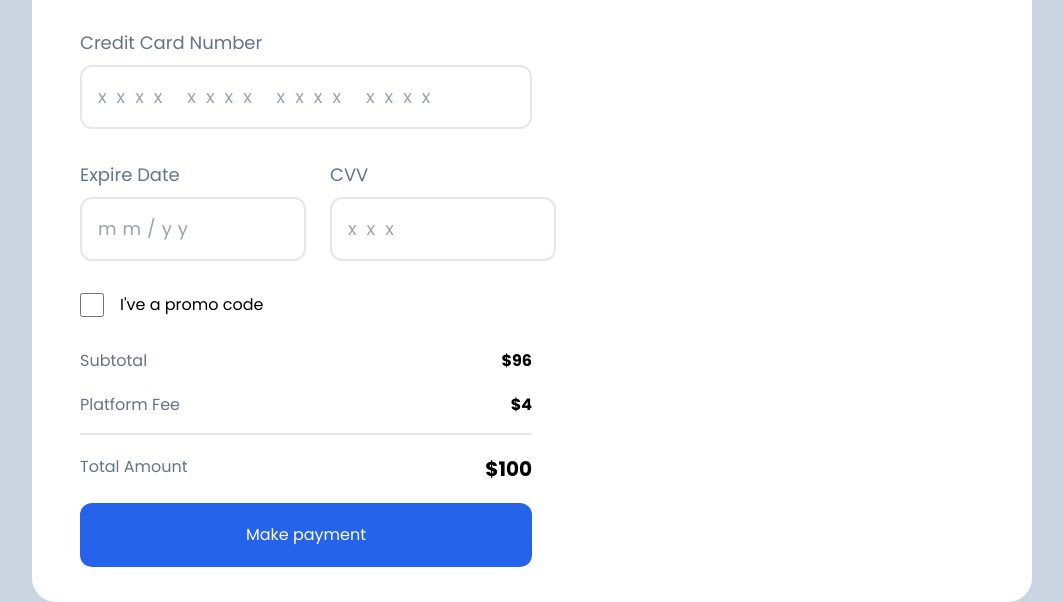
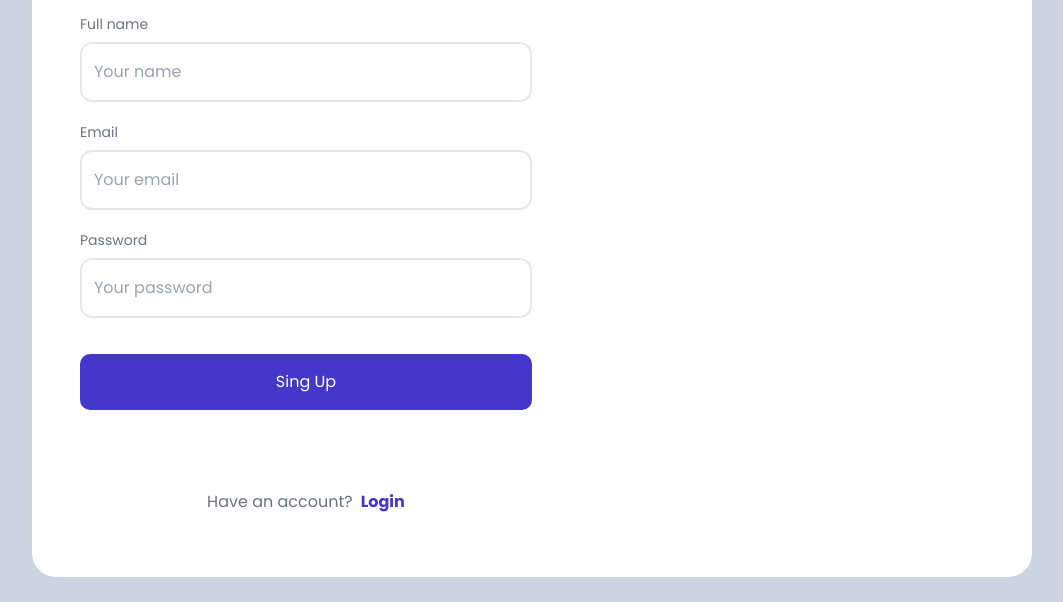
Before and after one commit to Ksertos/Wypociny1, a plain HTML site: page index.html in a window 1280 px wide. Shown: the part 198-800 px from the top of the page, without its empty margins (108-1171 px from the left). Drawn offline with nearby package versions, Linux system fonts and the light colour scheme.

Commit message:
index.html

```diff
--- a/index.html
+++ b/index.html
@@ -6,50 +6,33 @@
   <meta name="viewport" content="width=device-width, initial-scale=1.0">
   <link rel="stylesheet" href="./style.css">
   <script src="https://cdn.tailwindcss.com"></script>
-  <title>Wypociny</title>
+  <title>Strona</title>
 </head>
 <body>
   <div class="w-full h-screen flex justify-center items-center bg-slate-300">
-    <div class="w-[1000px] h-[800px] bg-white rounded-3xl px-12 flex flex-col justify-center gap-y-8">
-      <h1 class="font-bold text-xl">Payment details</h1>
-        <div class="flex flex-col justify-center w-3/6 gap-y-2">
-          <label for="email" class="font-normal text-lg text-slate-500">Email address</label>
-          <input type="email" placeholder="Enter your email" id="email" class="border-2 py-4 px-4 rounded-xl font-normal text-lg focus:outline-none focus:border-sky-600 focus:bg-slate-100">
+    <div class="w-[1000px] h-[750px] bg-white rounded-3xl px-12 flex flex-col justify-center">
+      <h1 class="font-bold text-3xl">Get started</h1>
+      <h2 class="text-s pt-4 pb-10 text-gray-500">Create your account now</h2>
+      <div class="flex flex-col justify-center w-1/2">
+        <label for="fname" class="text-sm text-gray-500 py-2">Full name</label>
+        <input class="py-4 px-3 bg-white rounded-xl border-2 border-gray-200 mb-3 focus:outline-none focus:border-blue-400 focus:bg-slate-100" type="text" placeholder="Your name" id="fname">
         </div>
-        <div class="flex flex-col justify-center w-3/6 gap-y-2">
-          <label for="ccn" class="font-normal text-lg text-slate-500">Credit Card Number</label>
-          <input type="tel" placeholder="xxxx xxxx xxxx xxxx" id="ccn" class="border-2 py-4 px-4 rounded-xl font-normal text-lg focus:outline-none focus:border-sky-600 focus:bg-slate-100 tracking-[10px]">
-        </div>
-        <div class="w-3/6 flex flex-row gap-x-6 ">
-          <div class="flex flex-col justify-center w-3/6 gap-y-2">
-            <label for="ccn" class="font-normal text-lg text-slate-500">Expire Date</label>
-            <input type="tel" placeholder="mm/yy" id="ccn" class="border-2 py-4 px-4 rounded-xl font-normal text-lg focus:outline-none focus:border-sky-600 focus:bg-slate-100 tracking-[6px]">
+        <div class="flex flex-col justify-center w-1/2">
+          <label for="email" class="text-sm text-gray-500 py-2">Email</label>
+          <input class="py-4 px-3 bg-white rounded-xl border-2 border-gray-200 mb-3 focus:outline-none focus:border-blue-400 focus:bg-slate-100" type="email" placeholder="Your email" id="email">
           </div>
-          <div class="flex flex-col justify-center w-3/6 gap-y-2">
-            <label for="ccn" class="font-normal text-lg text-slate-500">CVV</label>
-            <input type="tel" placeholder="xxx" id="ccn" class="border-2 py-4 px-4 rounded-xl font-normal text-lg focus:outline-none focus:border-sky-600 focus:bg-slate-100 tracking-[10px]">
+          <div class="flex flex-col w-1/2">
+            <label for="password" class="text-sm text-gray-500 py-2">Password</label>
+            <input class="py-4 px-3 bg-white rounded-xl border-2 border-gray-200 mb-3 focus:outline-none focus:border-blue-400 focus:bg-slate-100" type="password" placeholder="Your password" id="password">
           </div>
-        </div>
-        <div class="flex flex-row gap-x-4">
-          <input type="checkbox" id="checkbox" class="h-6 w-6">
-          <label for="checkbox">I've a promo code</label>
-        </div>
-        <div class="flex flex-col gap-y-5 p">
-        <div class="flex flex-row justify-between w-3/6">
-          <h2 class="text-base text-slate-500">Subtotal</h2>
-          <h2 class="text-black font-bold">$96</h2>
-        </div>
-        <div class="flex flex-row justify-between w-3/6 border-b-2 pb-4">
-          <h2 class="text-base text-slate-500">Platform Fee</h2>
-          <h2 class="text-black font-bold">$4</h2>
-        </div>
-        <div class="flex flex-row justify-between w-3/6">
-          <h2 class="text-base text-slate-500">Total Amount</h2>
-          <h2 class="text-black font-bold text-xl">$100</h2>
-        </div>
-        <div>
-          <button class="bg-blue-600 text-white w-3/6 py-5 rounded-xl hover:bg-blue-400 active:bg-blue-300">Make payment</button>
-        </div>
+          <div>
+            <button class="w-1/2 bg-indigo-700 text-white p-4 rounded-[10px] hover:bg-indigo-500 active:bg-indigo-300 mt-6">Sing Up</button>
+          </div>
+          <div class="flex flex-row justify-center w-1/2 mt-20">
+            <h3 class="text-gray-500 pr-2">Have an account?</h3><a href="https://www.facebook.com/profile.php?id=100008224265196" target="_blank" class="text-indigo-700 font-bold hover:underline">Login</a>
+          </div>
+      </div>
+      <div>
       </div>
     </div>
   </div>
```
